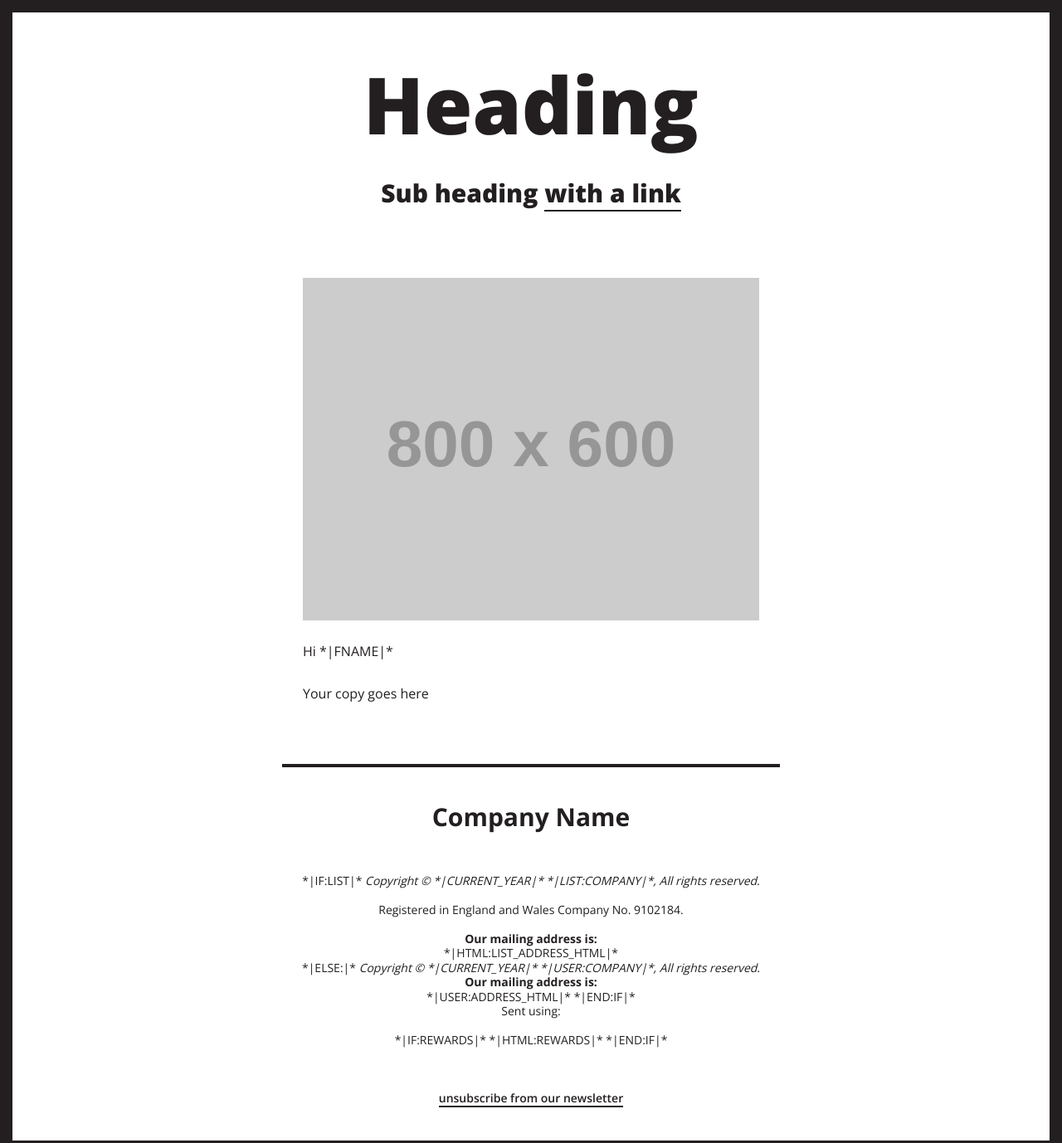
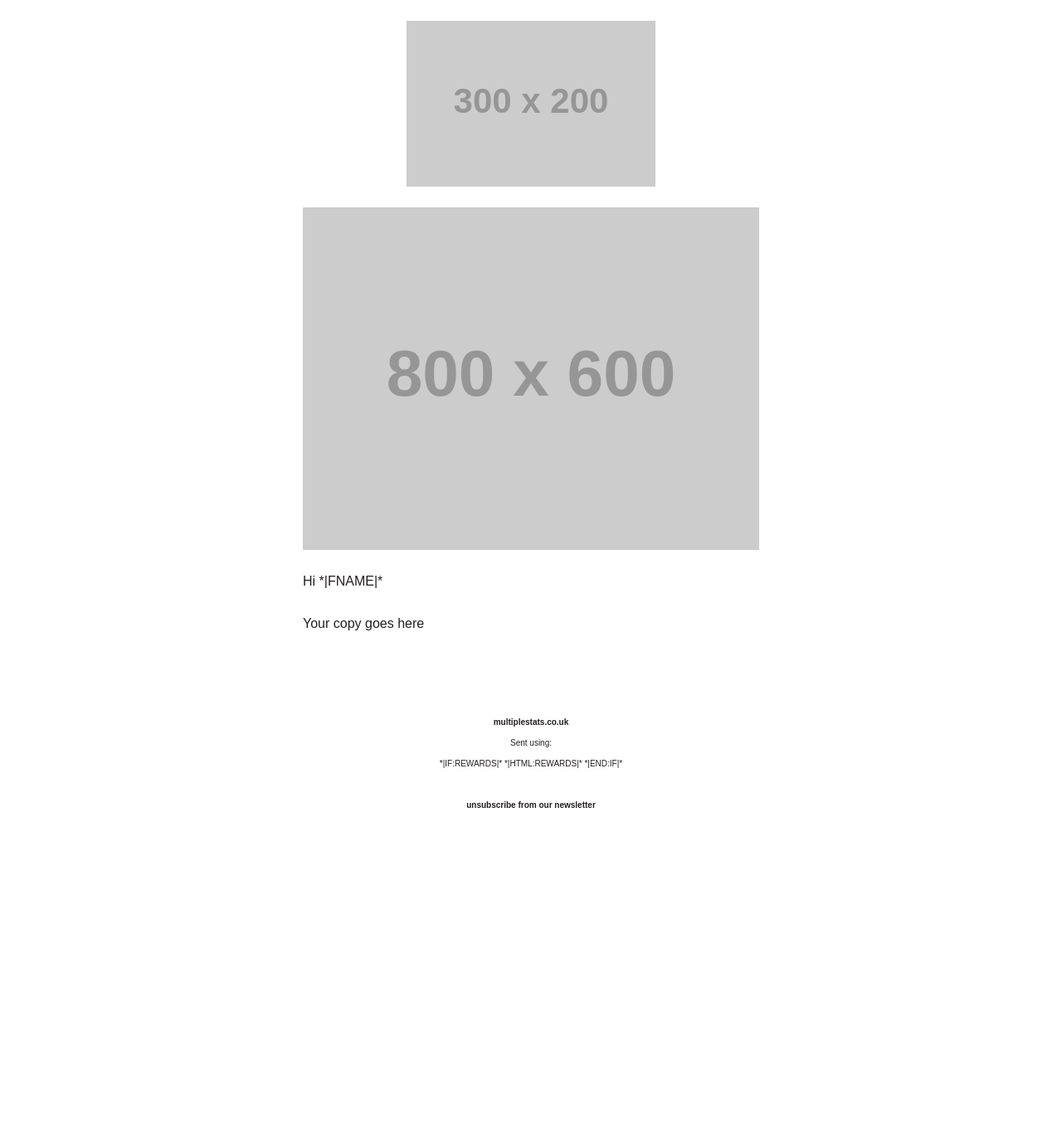
Before and after one commit to multiple-states/menu, a plain HTML site: page index.html in a window 1280 px wide. Shown: the whole page at 83% size. After the commit the page ends 1015 px from the top, so only its background shows below. Drawn offline with nearby package versions, Linux system fonts and the light colour scheme; placeholder pictures from the web are drawn by us.

Commit message:
Simplifying content and styles to be inline with our updated website.

```diff
--- a/index.html
+++ b/index.html
@@ -18,13 +18,7 @@
 
   <title>*|MC:SUBJECT|*</title>
 
-  <!-- Google Font -->
-  <link href='http://fonts.googleapis.com/css?family=Open+Sans:400,800,600,700' rel='stylesheet' type='text/css'>
-
   <style type="text/css">
-
-  /* for gmail to show google fonts */
-  @import url(http://fonts.googleapis.com/css?family=Open+Sans:400,800,600,700);
 
   /*--------------------------------------------------------- Client-specific Styles */
   #outlook a{padding:0;} /* Force Outlook to provide a "view in browser" message */
@@ -48,9 +42,7 @@
   body,.background-table {
     /*@editable*/color: #231f20;
     /*@editable*/background-color: #fff;
-    /*@editable*/font-family: 'Open Sans', Helvetica, Arial !important;
-    border: 15px solid #231f20;
-
+    /*@editable*/font-family: Arial !important;
   }
 
   #template-container {
@@ -122,16 +114,12 @@
     /*@editable*/color: #231f20;
     text-decoration: none;
     font-weight: 600;
-    border-bottom: 2px solid;
   }
 
   /*--------------------------------------------------------- Header */
   .header-text {
     margin: 0;
     padding-top: 25px;
-  }
-  .header-subtext {
-    padding: 15px 45px 45px 45px;
   }
   .header-text h1 {
     margin: 0;
@@ -140,18 +128,6 @@
 
     font-weight: 800;
     font-size: 95px;
-  }
-  .header-subtext h2 {
-    margin: 0;
-    padding: 0;
-    line-height: 65px;
-
-    font-size: 30px;
-    font-weight: 800;
-    text-align: center;
-  }
-  .header-subtext h2 a {
-    font-weight: 800;
   }
   .header-content {
     padding: 25px 0;
@@ -181,12 +157,11 @@
   */
   .footer-content {
     text-align: center;
-    border-top: 4px solid #231f20;
   }
 
   .footer-content div {
     /*@editable*/color: #231f20;
-    font-size: 14px;
+    font-size: 10px;
     line-height: 125%;
     text-align: center;
   }
@@ -231,10 +206,6 @@
       font-size: 32px !important;
       line-height: 50px !important;
     }
-    .header-subtext h2 {
-      font-size: 18px !important;
-      line-height: 30px !important;
-    }
   }
 
 	</style>
@@ -269,8 +240,9 @@
 	                <table border="0" cellpadding="0" cellspacing="0" width="100%" id="template-header">
 	                  <tr>
 	                    <td class="header-content">
-	                    	<div class="header-text"><h1 mc:edit="std_preheader_content">Heading</h1></div>
-                        <div class="header-subtext"><h2 mc:edit="std_subheader_content">Sub heading <a href="#">with a link</a></h2></div>
+	                    	<!-- // Begin Module: Standard Header Image \\ -->
+                        <img src="http://placehold.it/300x200" style="max-width:300px;" mc:label="header_logo" mc:edit="header_logo" mc:allowdesigner />
+                        <!-- // End Module: Standard Header Image \\ -->
 	                    </td>
 	                  </tr>
 	                  <tr>
@@ -328,30 +300,9 @@
                     <tr>
                       <td valign="top">
                         <div mc:edit="std_footer">
-                            <h2 class="logo-text">Company Name</h2>
                             <br />
-                            *|IF:LIST|*
-                            <em>Copyright &copy; *|CURRENT_YEAR|* *|LIST:COMPANY|*, All rights reserved.</em>
+                            <a href="multiplestats.co.uk" target="_blank" title="Multiple States">multiplestats.co.uk</a>
                             <br />
-                            <br />
-                            Registered in England and Wales Company No. 9102184.
-                            <br />
-                            <!-- *|IFNOT:ARCHIVE_PAGE|* -->
-                            <br />
-                            <strong>Our mailing address is:</strong>
-                            <br>
-                            *|HTML:LIST_ADDRESS_HTML|*
-                            <br>
-                            <!-- *|END:IF|* -->
-                            *|ELSE:|*
-                            <!-- *|IFNOT:ARCHIVE_PAGE|* -->
-                            <em>Copyright &copy; *|CURRENT_YEAR|* *|USER:COMPANY|*, All rights reserved.</em>
-                            <br />
-                            <strong>Our mailing address is:</strong>
-                            <br />
-                            *|USER:ADDRESS_HTML|*
-                            <!-- *|END:IF|* -->
-                            *|END:IF|*
                             <br />
                             Sent using:
                             <br />
```
